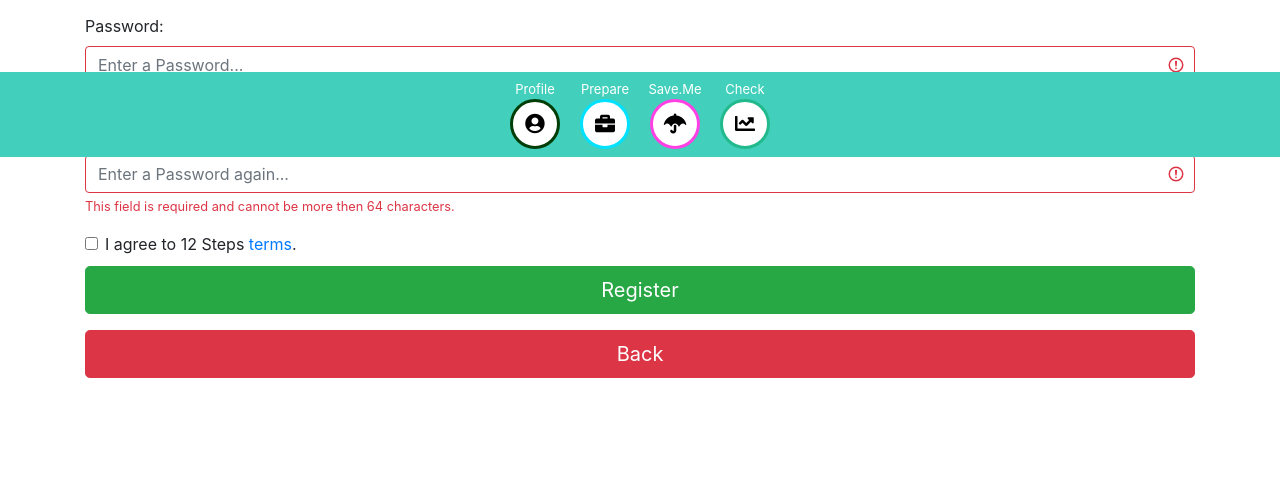
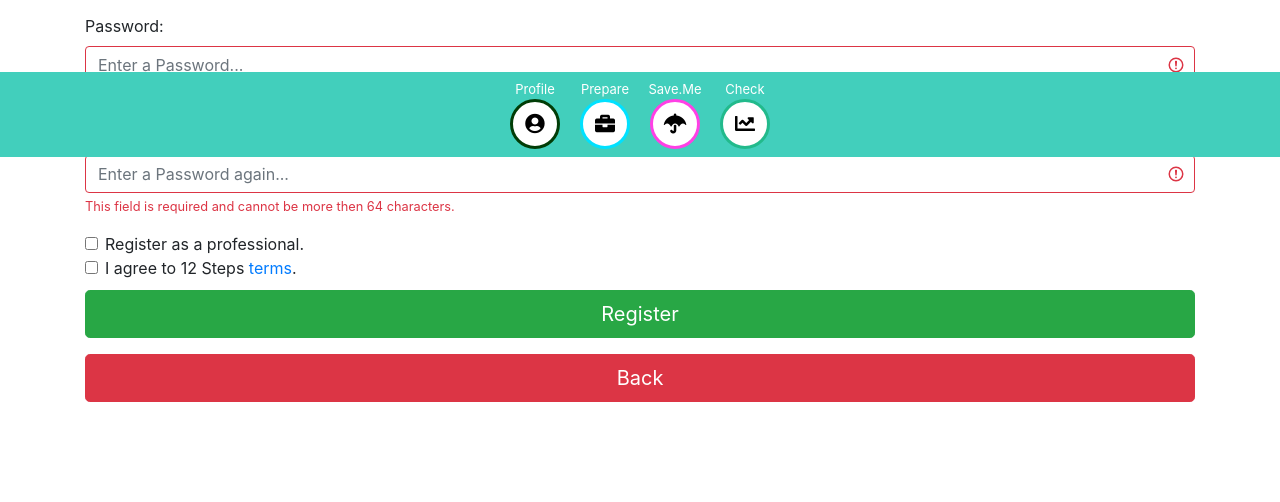
Before and after one commit to Cysion/Secproject1, a Django app: page /login/register/ in a window 1280 px wide. Shown: the part 643-1145 px from the top of the page. Before the commit the page ends 1021 px from the top, so only its background shows below. Run offline with Django 3.2, Linux system fonts and the light colour scheme; parts of the project's set-up code (start-up, migrations or seed data) failed here and were passed over; some libraries are stand-ins or nearby versions.

Commit message:
You can now register as professional

```diff
--- a/conf/lang.json
+++ b/conf/lang.json
@@ -103,7 +103,8 @@
         "current":"Current",
         "new":"New",
         "change":"Change",
-        "forgot_password":"Forgot password? Reset here!"
+        "forgot_password":"Forgot password? Reset here!",
+        "professional":"Register as a professional"
       },
       "long_texts":{
         "alerts":{
--- /dev/null
+++ b/login/static/login/register.css
@@ -0,0 +1,6 @@
+/*.checkbox-size {
+  width: 30px;
+  height: 30px;
+  margin-bottom: 45px;
+  margin-right: 45px;
+}*/
--- a/login/templates/login/register.html
+++ b/login/templates/login/register.html
@@ -1,6 +1,11 @@
 {% extends "base.html" %}
 
 {% block title %}Register{% endblock %}
+
+{% block statics %}
+{% load static %}
+<link rel="stylesheet" href="{% static "login/register.css" %}">
+{% endblock %}
 
 {% block content %}
 
@@ -101,7 +106,13 @@
   {% endif %}
   <div class="form-check">
     <label class="form-check-label">
-      <input type="checkbox" class="form-check-input" name="agree_terms" id="agree_terms" value="accept" required>
+      <input type="checkbox" class="form-check-input checkbox-size" name="agree_terms" id="professional" value="1">
+        {{ form.professional }}.
+    </label>
+  </div>
+  <div class="form-check">
+    <label class="form-check-label">
+      <input type="checkbox" class="form-check-input checkbox-size" name="agree_terms" id="agree_terms" value="accept" required>
         {{ form.agree_terms }}<a href="#">{{ form.terms }}</a>.
     </label>
 </div>
```
